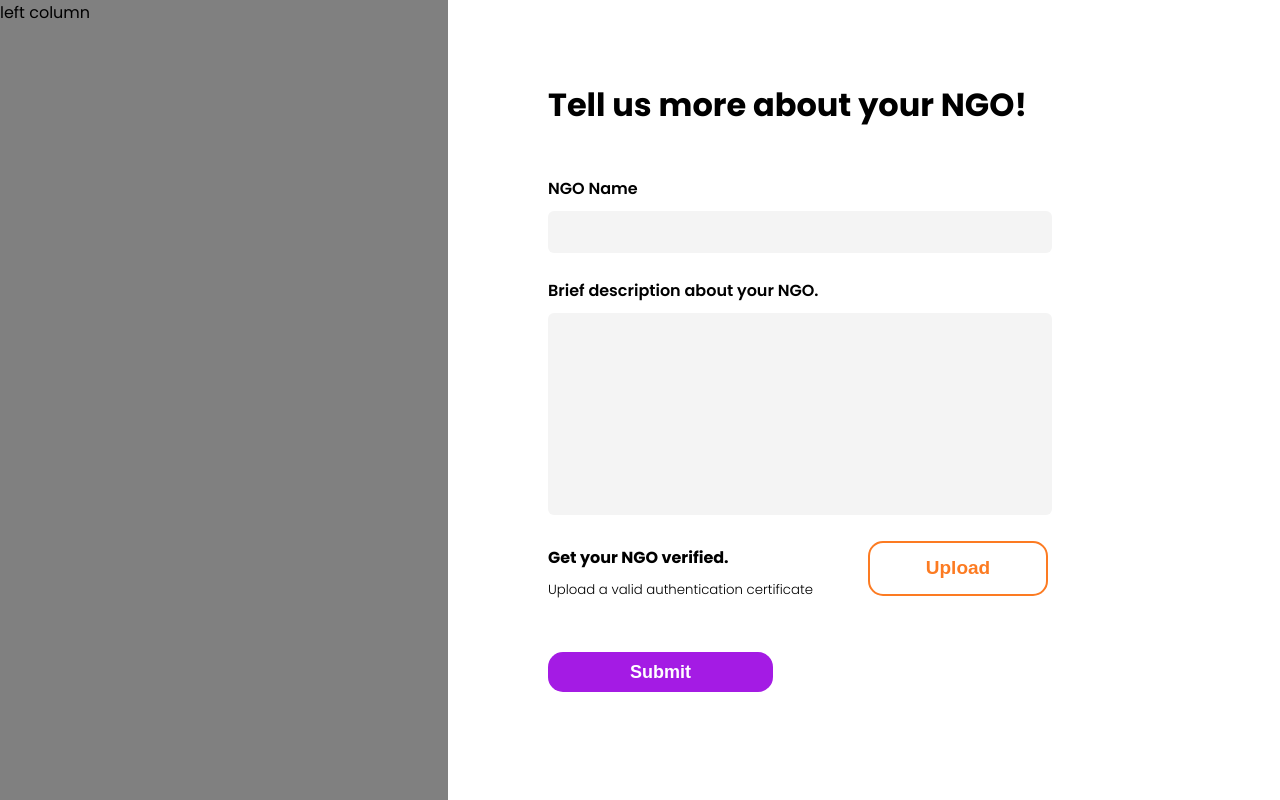
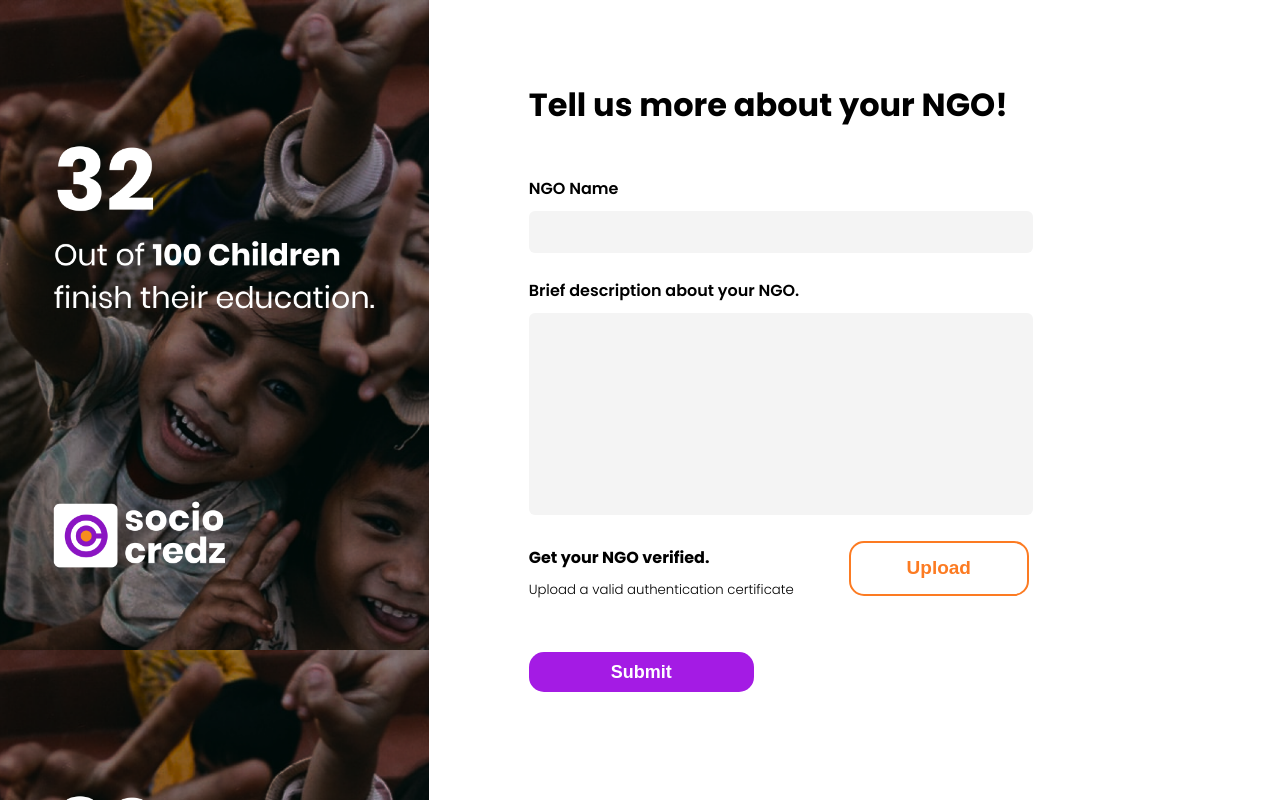
Before and after one commit to TeamRekursion/sociocredz-frontend, a React (Create React App) app: page /more in a window 1280 px wide. Built offline with nearby package versions, Linux system fonts and the light colour scheme; the HTML template or start-up script is replaced by a standard one.

Commit message:
fix: netlify build ready

```diff
--- a/src/App.css
+++ b/src/App.css
@@ -46,7 +46,7 @@ li {
     text-align: center;
 }
 .left{
-    width: 35%;
+    width: 33.5%;
     height: 100vh;
     background-color: grey;
 }
--- a/src/App.js
+++ b/src/App.js
@@ -20,7 +20,7 @@ function App () {
     <Router>
     <div className="App">
       <Switch>
-        <Route path="/" exact component={Landingpage}/>
+        <Route path="/" exact component={Loginpage}/>
         <Route path="/login" component={Loginpage}/>
         <Route path="/more" component={More}/>
         <Route path="/campaign" component={Campaign}/>
--- a/src/pages/loginpage.js
+++ b/src/pages/loginpage.js
@@ -1,6 +1,7 @@
 import React from 'react'
 import firebase from 'firebase/app'
 import 'firebase/auth'
+import bgc from '../Assets/leftside.png'
 
 class Loginpage extends React.Component {
   constructor (props) {
@@ -79,7 +80,10 @@ class Loginpage extends React.Component {
   render () {
     return (
       <div className='logcont'>
-        <div className='left'>left column</div>
+        <div className='left' style={{
+          backgroundImage: `url(${bgc})`,
+          backgroundSize: 'contain',
+        }}></div>
         <div className='rig'>
           <h2>Sign in to Sociocredz!</h2>
           <button className='signu' onClick={() => this.firebasetoken()}>G<span style={{ color: '#FC9F25' }}>......</span>|<span style={{ color: '#FC9F25' }}>.....</span>    Sign in with Google</button>
--- a/src/pages/more.js
+++ b/src/pages/more.js
@@ -2,6 +2,7 @@ import React from 'react';
 import postNgoUpdate from '../utils/postNgoUpdate'
 // import Navbar from '../components/navbar';
 // import Democarasol from '../components/carasol';
+import bgc from '../Assets/leftside.png'
 
 class More extends React.Component{
     state = {
@@ -42,7 +43,10 @@ class More extends React.Component{
       render() {
         return(
             <div className="logcont">
-              <div className="left">left column</div>
+                <div className='left' style={{
+                    backgroundImage: `url(${bgc})`,
+                    backgroundSize: 'contain'
+                }}></div>
               <div className="righ">
                   <h1>Tell us more about your NGO!</h1>
                   <br/>
--- a/src/utils/apiCalls.js
+++ b/src/utils/apiCalls.js
@@ -93,7 +93,7 @@ async function UploadVideoProof(token, donations, proofVideoUrl) {
     return respJSON
 }
 
-module.exports = {
+let z = {
     CreatePost,
     CreateCampaign,
     FetchCampaigns,
@@ -102,3 +102,4 @@ module.exports = {
     FetchDonations,
     UploadVideoProof
 }
+export default z
--- a/src/utils/postNgoUpdate.js
+++ b/src/utils/postNgoUpdate.js
@@ -15,6 +15,7 @@ async function UpdateNGODetails (token, ngoName, ngoDescription) {
   return respJSON
 }
 
-module.exports = {
+let z = {
   UpdateNGODetails
 }
+export default z
```
